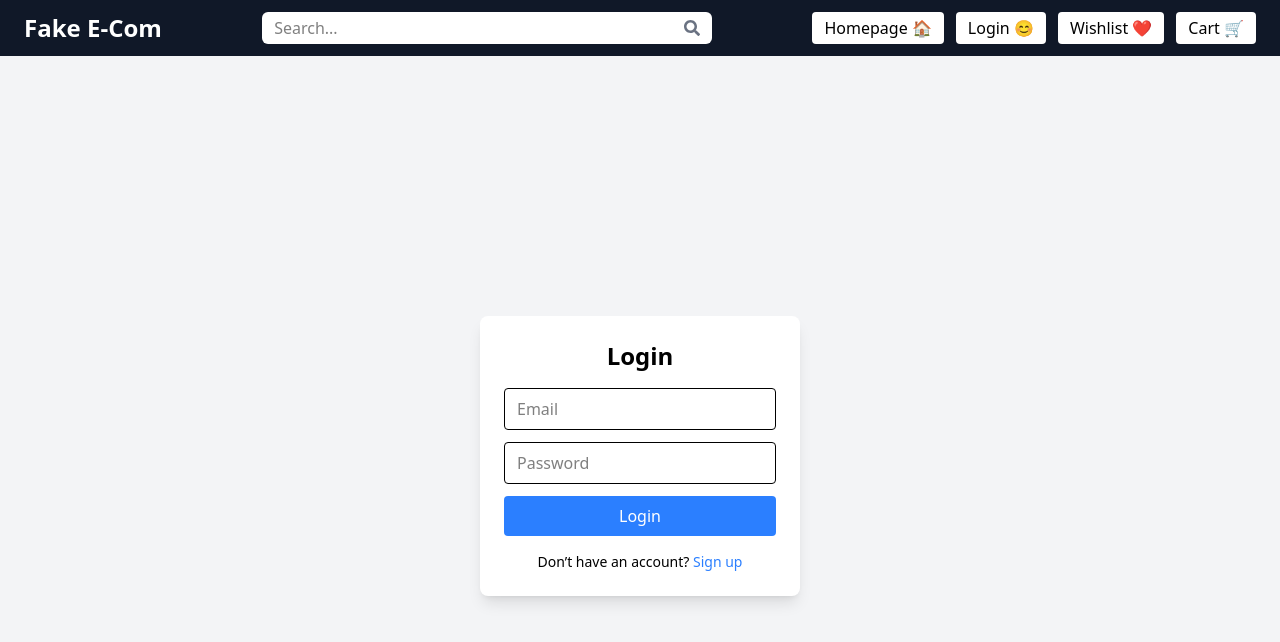
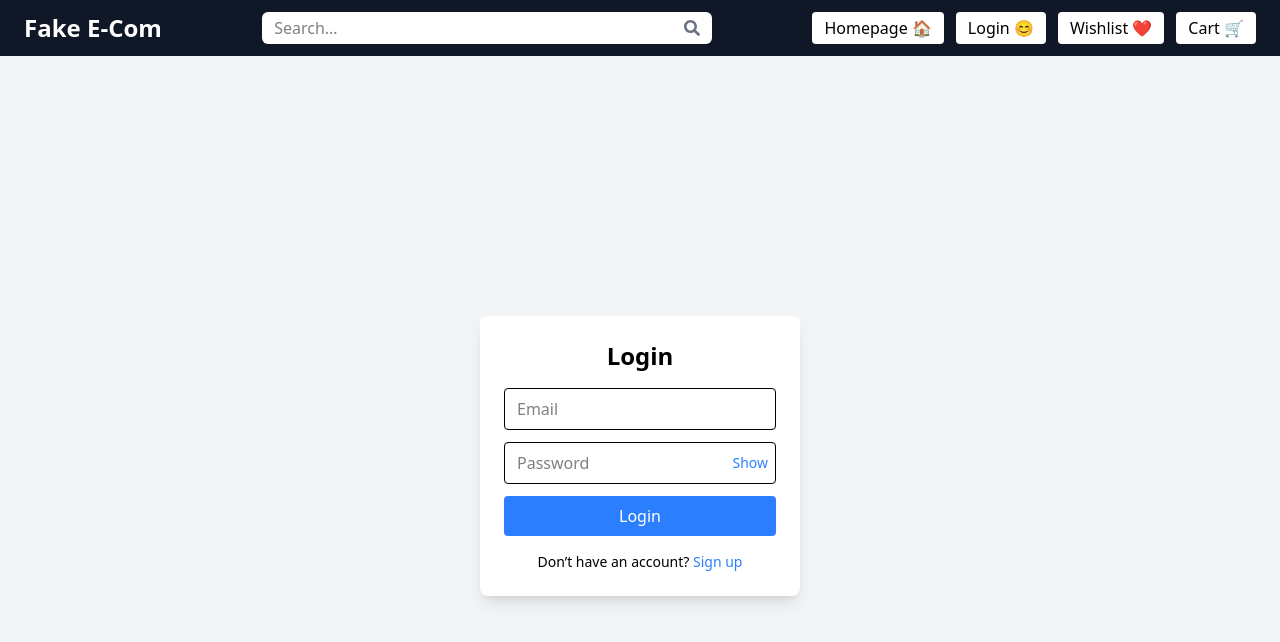
Before and after one commit to Vishuu9090/Fake-E-com, a React (Vite) app in the folder vite-project/: page /login in a window 1280 px wide. Shown: the top 642 px of the page. Built offline with nearby package versions, Linux system fonts and the light colour scheme.

Commit message:
updated login page

```diff
--- a/vite-project/src/App.jsx
+++ b/vite-project/src/App.jsx
@@ -1,23 +1,38 @@
-import React, { useState } from "react";
-import { BrowserRouter as Router,Route,Routes } from "react-router-dom";
+import React, { useState, useEffect } from "react";
+import { BrowserRouter as Router, Routes, Route } from "react-router-dom";
 import Navbar from "./components/Navbar";
 import Products from "./components/Products";
 import Cart from "./components/Cart";
 import Wishlist from "./components/Wishlist";
 import Login from "./components/Login";
 import Signup from "./components/Signup";
+
 export default function App() {
   const [search, setSearch] = useState("");
+  const [user, setUser] = useState(null);
+
+  // ✅ Load user from localStorage when page refreshes
+  useEffect(() => {
+    const storedUser = JSON.parse(localStorage.getItem("user"));
+    const isLoggedIn = localStorage.getItem("isLoggedIn");
+
+    if (storedUser && isLoggedIn === "true") {
+      setUser(storedUser.name); // only keep the name
+    }
+  }, []);
 
   return (
     <Router>
-      <Navbar search={search} setSearch={setSearch} />
+      {/* ✅ Pass user and setUser to Navbar */}
+      <Navbar search={search} setSearch={setSearch} user={user} setUser={setUser} />
 
       <Routes>
         <Route path="/" element={<Products search={search} />} />
         <Route path="/wishlist" element={<Wishlist />} />
         <Route path="/cart" element={<Cart />} />
-        <Route path="/login" element={<Login />} />
+
+        {/* ✅ Login can set user after successful login */}
+        <Route path="/login" element={<Login setUser={setUser} />} />
         <Route path="/signup" element={<Signup />} />
       </Routes>
     </Router>
--- a/vite-project/src/components/Cart.jsx
+++ b/vite-project/src/components/Cart.jsx
@@ -1,4 +1,4 @@
-import React, { useState, useEffect } from "react";
+import React, { useState } from "react";
 
 export default function Cart() {
   const [cart, setCart] = useState(() => {
--- a/vite-project/src/components/Login.jsx
+++ b/vite-project/src/components/Login.jsx
@@ -1,9 +1,10 @@
 import React, { useState } from "react";
 import { Link, useNavigate } from "react-router-dom";
 
-export default function Login() {
+export default function Login({ setUser }) {
   const [email, setEmail] = useState("");
   const [password, setPassword] = useState("");
+  const [showPassword, setShowPassword] = useState(false);
   const navigate = useNavigate();
 
   const handleLogin = (e) => {
@@ -17,9 +18,12 @@ export default function Login() {
     }
 
     if (storedUser.email === email && storedUser.password === password) {
-      localStorage.setItem("isLoggedIn", "true"); // mark user as logged in
+      localStorage.setItem("isLoggedIn", "true");
+      localStorage.setItem("loggedInUser", storedUser.name);
+
+      setUser(storedUser.name); // ✅ update app state
       alert(`Welcome back, ${storedUser.name}!`);
-      navigate("/"); // redirect to home page
+      navigate("/");
     } else {
       alert("Invalid email or password!");
     }
@@ -42,14 +46,23 @@ export default function Login() {
           required
         />
 
+        <div className="relative ">
           <input
-          type="password"
+            type={showPassword ? "text" : "password"}
             placeholder="Password"
             value={password}
             onChange={(e) => setPassword(e.target.value)}
-          className="w-full px-3 py-2 mb-3 border rounded"
+            className=" flex justify-center items-center  w-full px-3 py-2 mb-3 border rounded pr-16"
             required
           />
+          <button
+            type="button"
+            onClick={() => setShowPassword(!showPassword)}
+            className=" absolute right-2 top-1/2 -translate-y-1/2 text-sm text-blue-500"
+          >
+            {showPassword ? "Hide" : "Show"}
+          </button>
+        </div>
 
         <button
           type="submit"
--- a/vite-project/src/components/Navbar.jsx
+++ b/vite-project/src/components/Navbar.jsx
@@ -1,19 +1,31 @@
 import React from "react";
 import { FaSearch } from "react-icons/fa";
-import { Link } from "react-router-dom";
+import { Link, useNavigate } from "react-router-dom";
 
-export default function Navbar({ search, setSearch, user }) {
+export default function Navbar({ search, setSearch, user, setUser }) {
+  const isLoggedIn = localStorage.getItem("isLoggedIn") === "true";
+  const navigate = useNavigate();
+
+  // ✅ function to get first letter
   const getInitial = (name) => {
     if (!name) return "";
     return name.charAt(0).toUpperCase();
   };
 
+  // ✅ Logout function
+  const handleLogout = () => {
+    localStorage.removeItem("isLoggedIn");
+    localStorage.removeItem("loggedInUser");
+    setUser(null); // clear state
+    navigate("/login"); // redirect to login
+  };
+
   return (
     <nav className="bg-gray-900 text-white px-6 py-3 flex items-center justify-between flex-wrap gap-3">
-      {/* Logo */}
+      {/* Left: Logo */}
       <h2 className="text-2xl font-bold">Fake E-Com</h2>
 
-      {/* Search */}
+      {/* Middle: Search Bar */}
       <div className="relative">
         <input
           type="text"
@@ -25,7 +37,7 @@ export default function Navbar({ search, setSearch, user }) {
         <FaSearch className="absolute right-3 top-1/2 -translate-y-1/2 text-gray-500" />
       </div>
 
-      {/* Buttons */}
+      {/* Right: Menu */}
       <div className="flex gap-3 items-center">
         <Link
           to="/"
@@ -34,13 +46,24 @@ export default function Navbar({ search, setSearch, user }) {
           Homepage 🏠
         </Link>
 
-        {user ? (
+        {isLoggedIn ? (
+          <>
+            {/* ✅ Show first letter of logged-in user */}
             <div
               className="w-10 h-10 rounded-full bg-blue-500 flex items-center justify-center text-lg font-bold"
               title={user}
             >
               {getInitial(user)}
             </div>
+
+            {/* ✅ Logout Button */}
+            <button
+              onClick={handleLogout}
+              className="bg-red-500 text-white px-3 py-1 rounded hover:bg-red-600"
+            >
+              Logout
+            </button>
+          </>
         ) : (
           <Link
             to="/login"
--- a/vite-project/src/components/Signup.jsx
+++ b/vite-project/src/components/Signup.jsx
@@ -5,16 +5,15 @@ export default function Signup() {
   const [name, setName] = useState("");
   const [email, setEmail] = useState("");
   const [password, setPassword] = useState("");
+  const [showPassword, setShowPassword] = useState(false); // ✅ toggle state
   const navigate = useNavigate();
 
   const handleSignup = (e) => {
     e.preventDefault();
 
-    // Save user data in localStorage
     const userData = { name, email, password };
     localStorage.setItem("user", JSON.stringify(userData));
-
-    alert(`Account created for ${name}`);
+    alert("Signup successful! Please log in.");
     navigate("/login");
   };
 
@@ -28,7 +27,7 @@ export default function Signup() {
 
         <input
           type="text"
-          placeholder="Full Name"
+          placeholder="Name"
           value={name}
           onChange={(e) => setName(e.target.value)}
           className="w-full px-3 py-2 mb-3 border rounded"
@@ -44,14 +43,26 @@ export default function Signup() {
           required
         />
 
+        {/* ✅ Password with toggle */}
+        <div className="relative">
           <input
-          type="password"
+            type={showPassword ? "text" : "password"}
             placeholder="Password"
             value={password}
             onChange={(e) => setPassword(e.target.value)}
-          className="w-full px-3 py-2 mb-3 border rounded"
+            className="w-full px-3 py-2 mb-3 border rounded pr-10"
             required
           />
+
+          {/* Toggle Button */}
+          <button
+            type="button"
+            onClick={() => setShowPassword(!showPassword)}
+            className="absolute right-2 top-2 text-sm text-blue-500 hover:underline"
+          >
+            {showPassword ? "Hide" : "Show"}
+          </button>
+        </div>
 
         <button
           type="submit"
```
Lines whose indentation alone changed are shown as unchanged.
